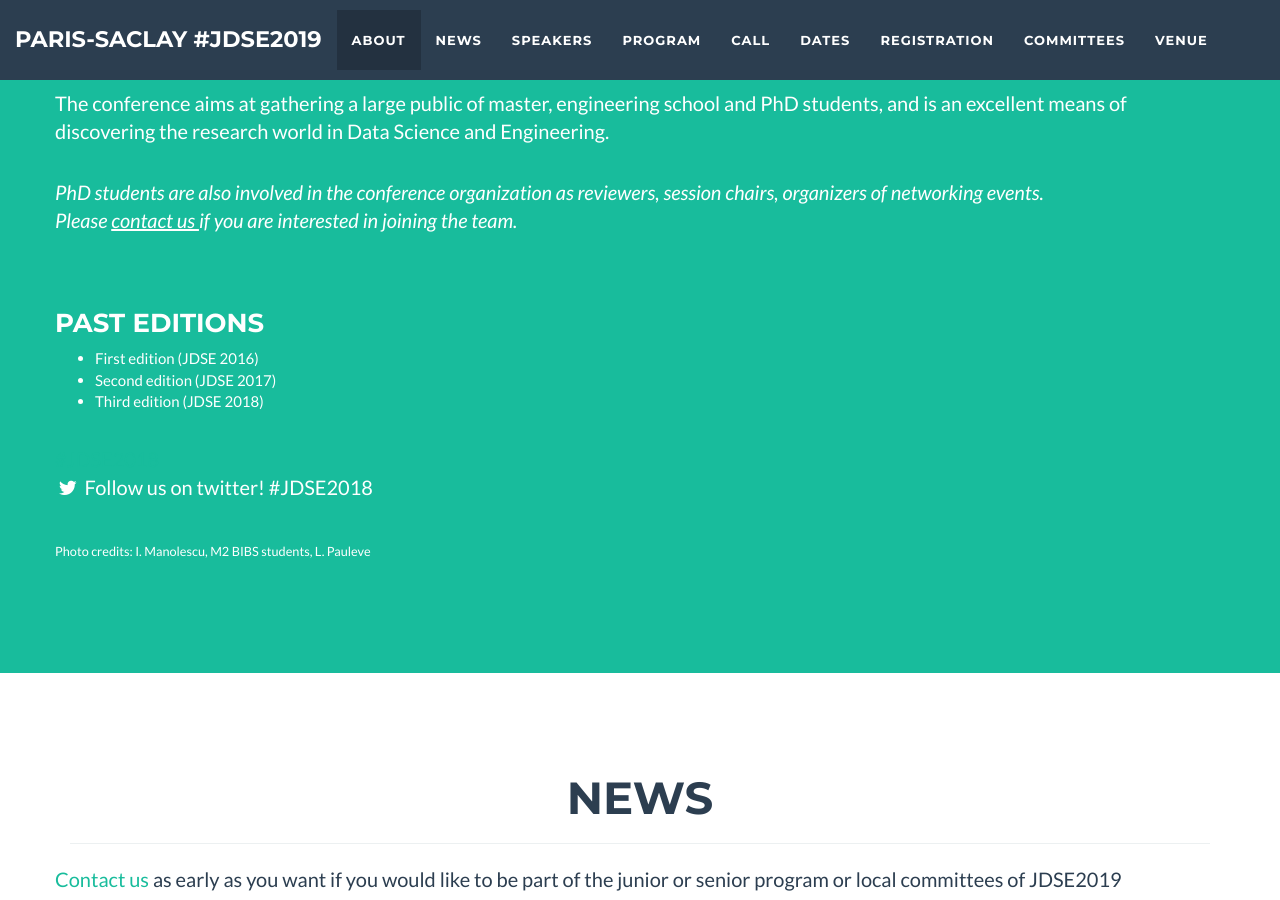
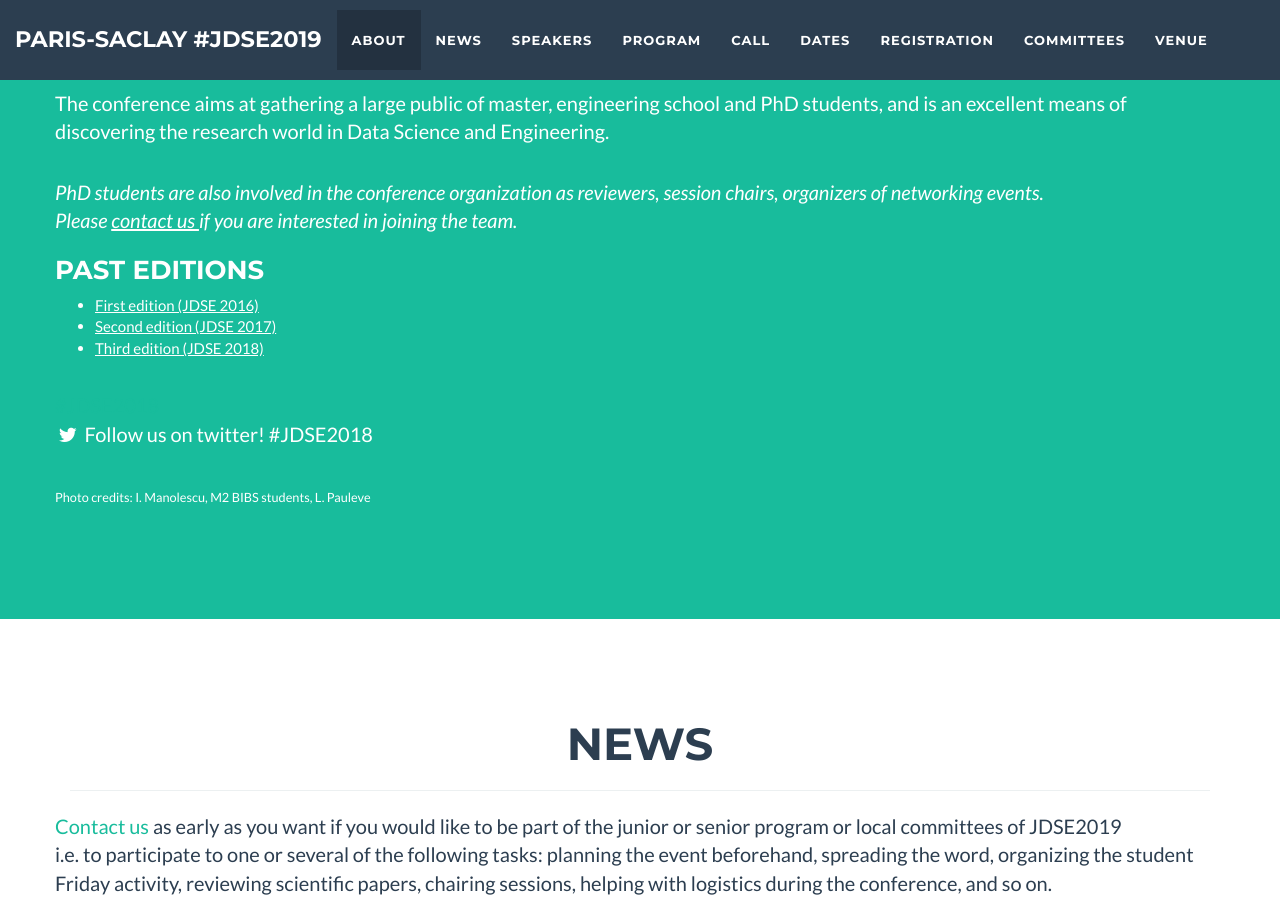
Before and after one commit to jdse-paris/jDSE2019, a Jekyll site: the page built from index.html, in a window 1280 px wide and 900 px high, scrolled down 1140 px. Built offline with Jekyll 4.4.1, drawn with Linux system fonts in a browser that asks for light colours.

Commit message:
Update about.html

```diff
--- a/_includes/about.html
+++ b/_includes/about.html
@@ -18,17 +18,14 @@
 		<i>PhD students are also involved in the conference organization as reviewers, session chairs, organizers of networking events.
 		  <br> Please <u><a href="mailto:contact@junior-data-science.org" target="_top" style="color: #FFF">contact us </a></u> if you are interested in joining the team. </i>
 	      </p>
-	      <br>
-	      <br>
-		    <h3>Past editions</h3>
+	        <h3>Past editions</h3>
 	      <p>
 		<ul>
-		 <li><a href="https://bigmine.github.io/jDSParis16/" style="color: #FFF">First edition (JDSE 2016)</a>
-                 <li><a href="https://bigmine.github.io/jDSEParis17/" style="color: #FFF">Second edition (JDSE 2017)</a>
-		 <li><a href="https://jdse-paris.github.io/jDSE2018/" style="color: #FFF">Third edition (JDSE 2018)</a>
+		 <u><li><a href="https://bigmine.github.io/jDSParis16/" style="color: #FFF">First edition (JDSE 2016)</a></u>
+                 <u><li><a href="https://bigmine.github.io/jDSEParis17/" style="color: #FFF">Second edition (JDSE 2017)</a></u>
+		 <u><li><a href="https://jdse-paris.github.io/jDSE2018/" style="color: #FFF">Third edition (JDSE 2018)</a></u>
                 </ul>
-
-	      </p>
+		</p>
 	      <br>
 	      <p>
 
```
